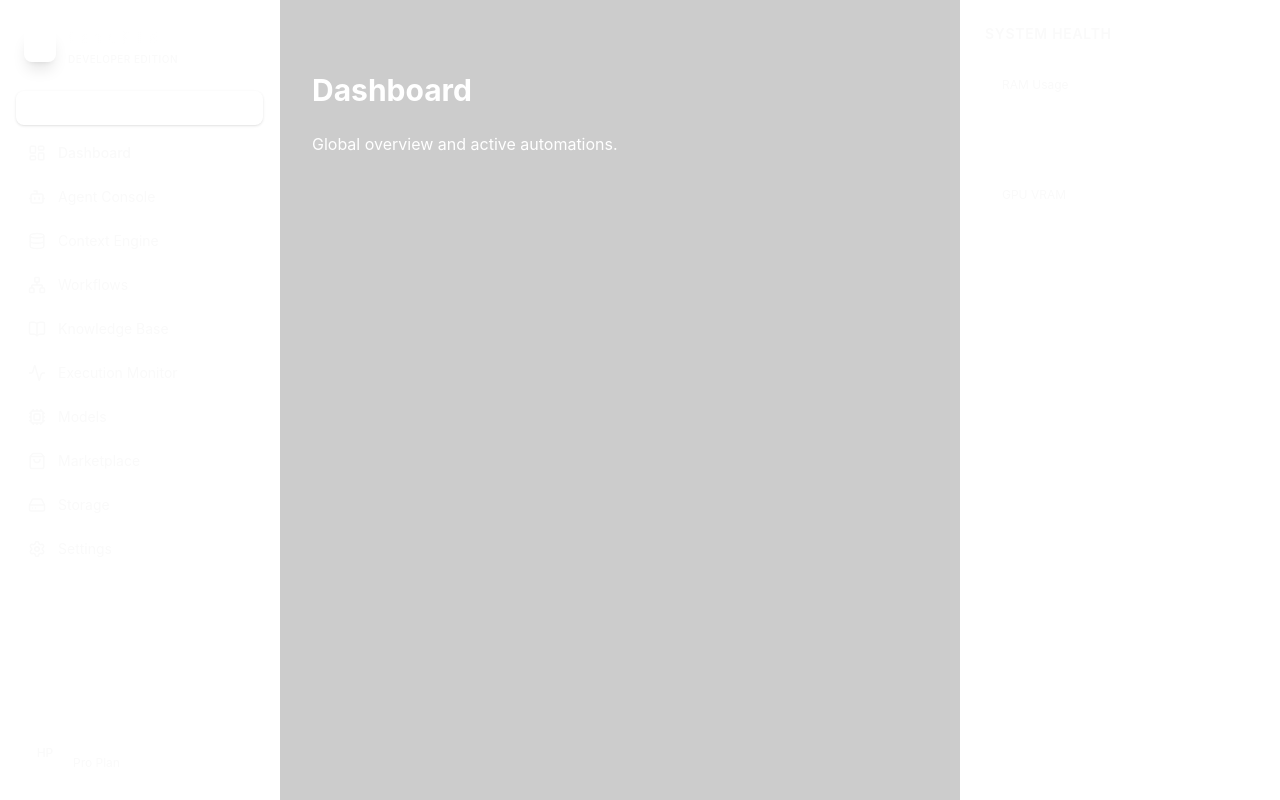
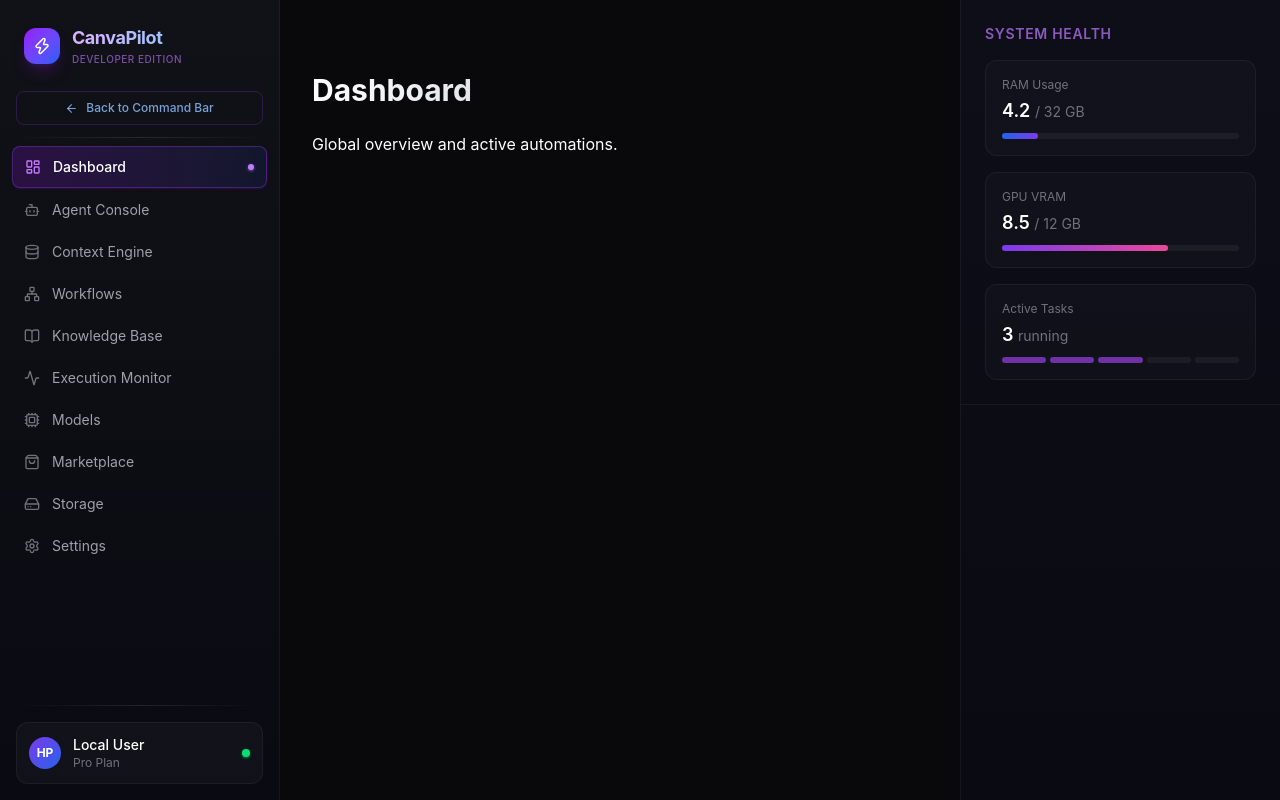
Before and after one commit to waterysocket/canva-pilot, a React (Vite) app in the folder app/: page / in a window 1280 px wide. Both pictures are taken after a click on the button 1186 px from the left and 26 px from the top of the page. Built offline with nearby package versions, Linux system fonts and the light colour scheme.

Commit message:
style: apply grey/black/purple/blue theme across entire dashboard

```diff
--- a/app/dist-electron/main.js
+++ b/app/dist-electron/main.js
@@ -10,7 +10,7 @@ function createCommandBar() {
     const { width, height } = primaryDisplay.workAreaSize;
     commandBarWindow = new BrowserWindow({
         width: 700,
-        height: 80, // Initial small size
+        height: 95, // Initial small size
         x: Math.round(width / 2 - 350),
         y: Math.round(height / 4), // Top center
         frame: false,
@@ -63,6 +63,9 @@ function createDashboard() {
     });
     dashboardWindow.on('closed', () => {
         dashboardWindow = null;
+        if (commandBarWindow) {
+            commandBarWindow.show();
+        }
     });
 }
 app.whenReady().then(() => {
@@ -73,22 +76,24 @@ app.whenReady().then(() => {
                 commandBarWindow.setSize(700, 500, true);
             }
             else {
-                commandBarWindow.setSize(700, 80, true);
+                commandBarWindow.setSize(700, 95, true);
             }
         }
     });
     ipcMain.on('open-dashboard', () => {
         createDashboard();
         if (commandBarWindow) {
+            commandBarWindow.hide();
             commandBarWindow.webContents.send('dashboard-opened');
         }
     });
     ipcMain.on('close-dashboard', () => {
         if (dashboardWindow) {
             dashboardWindow.close();
-            dashboardWindow = null;
+            // the 'closed' event handler will show the command bar
         }
-        if (commandBarWindow) {
+        else if (commandBarWindow) {
+            commandBarWindow.show();
             commandBarWindow.focus();
         }
     });
--- a/app/electron/main.ts
+++ b/app/electron/main.ts
@@ -52,8 +52,8 @@ function createDashboard() {
     backgroundColor: '#09090b', // Force opaque dark background
     titleBarStyle: 'hidden',
     titleBarOverlay: {
-      color: '#09090b',
-      symbolColor: '#74b1be',
+      color: '#111118',
+      symbolColor: '#7c3aed',
       height: 40
     },
     webPreferences: {
--- a/app/src/windows/Dashboard/Sidebar.tsx
+++ b/app/src/windows/Dashboard/Sidebar.tsx
@@ -26,28 +26,34 @@ const navItems = [
 
 export default function Sidebar({ activeView, setActiveView }: SidebarProps) {
   return (
-    <aside className="w-[280px] bg-card/50 border-r border-white/5 flex flex-col h-full z-10 backdrop-blur-xl">
+    <aside className="w-[280px] border-r border-white/5 flex flex-col h-full z-10" style={{ background: 'linear-gradient(180deg, #111118 0%, #0d0d14 50%, #0a0a12 100%)' }}>
+      {/* Logo / Brand */}
       <div className="p-6 flex items-center gap-3" style={{ WebkitAppRegion: 'drag' } as any}>
-        <div className="w-8 h-8 rounded-lg bg-gradient-to-br from-primary to-secondary flex items-center justify-center shadow-lg shadow-primary/20">
+        <div className="w-9 h-9 rounded-xl bg-gradient-to-br from-purple-600 to-blue-600 flex items-center justify-center shadow-lg shadow-purple-900/40">
           <Zap size={18} className="text-white" />
         </div>
         <div>
-          <h1 className="font-bold text-lg tracking-tight bg-clip-text text-transparent bg-gradient-to-r from-white to-white/60">CanvaPilot</h1>
-          <p className="text-[10px] uppercase tracking-wider text-muted-foreground font-medium">Developer Edition</p>
+          <h1 className="font-bold text-lg tracking-tight bg-clip-text text-transparent bg-gradient-to-r from-purple-300 to-blue-300">CanvaPilot</h1>
+          <p className="text-[10px] uppercase tracking-wider text-purple-400/60 font-medium">Developer Edition</p>
         </div>
       </div>
 
-      <div className="px-4 pb-2" style={{ WebkitAppRegion: 'no-drag' } as any}>
+      {/* Back to Chat */}
+      <div className="px-4 pb-3" style={{ WebkitAppRegion: 'no-drag' } as any}>
         <button
           onClick={() => (window as any).electronAPI?.closeDashboard()}
-          className="w-full flex items-center justify-center gap-2 py-2 bg-white/5 hover:bg-white/10 border border-white/10 rounded-lg text-xs font-medium text-white transition-colors shadow-sm"
+          className="w-full flex items-center justify-center gap-2 py-2 rounded-lg text-xs font-medium text-blue-300/80 hover:text-white transition-all border border-purple-500/20 hover:border-purple-500/50 hover:bg-purple-500/10"
         >
-          <ArrowLeft size={14} />
+          <ArrowLeft size={13} />
           Back to Command Bar
         </button>
       </div>
 
-      <nav className="flex-1 px-4 space-y-1 overflow-y-auto pb-4" style={{ WebkitAppRegion: 'no-drag' } as any}>
+      {/* Divider */}
+      <div className="mx-4 mb-2 h-px bg-gradient-to-r from-transparent via-white/10 to-transparent" />
+
+      {/* Nav */}
+      <nav className="flex-1 px-3 space-y-0.5 overflow-y-auto pb-4" style={{ WebkitAppRegion: 'no-drag' } as any}>
         {navItems.map((item) => (
           <button
             key={item.id}
@@ -55,25 +61,36 @@ export default function Sidebar({ activeView, setActiveView }: SidebarProps) {
             className={cn(
               "w-full flex items-center gap-3 px-3 py-2.5 rounded-lg text-sm transition-all duration-200",
               activeView === item.id
-                ? "bg-primary/10 text-primary font-medium"
-                : "text-muted-foreground hover:bg-white/5 hover:text-white"
+                ? "bg-gradient-to-r from-purple-600/20 to-blue-600/10 text-white font-medium border border-purple-500/30 shadow-sm shadow-purple-900/30"
+                : "text-zinc-400 hover:bg-white/5 hover:text-zinc-200"
             )}
           >
-            <item.icon size={18} className={activeView === item.id ? "text-primary" : "text-muted-foreground"} />
+            <item.icon
+              size={16}
+              className={activeView === item.id ? "text-purple-400" : "text-zinc-500"}
+            />
             {item.label}
+            {activeView === item.id && (
+              <div className="ml-auto w-1.5 h-1.5 rounded-full bg-purple-400 shadow-sm shadow-purple-400/50" />
+            )}
           </button>
         ))}
       </nav>
 
-      <div className="p-4 border-t border-white/5" style={{ WebkitAppRegion: 'no-drag' } as any}>
-        <div className="p-3 bg-white/5 rounded-lg border border-white/10 flex items-center gap-3 cursor-pointer hover:bg-white/10 transition-colors">
-          <div className="w-8 h-8 rounded-full bg-secondary/20 flex items-center justify-center">
-            <span className="text-secondary font-medium text-xs">HP</span>
+      {/* Divider */}
+      <div className="mx-4 h-px bg-gradient-to-r from-transparent via-white/10 to-transparent" />
+
+      {/* User */}
+      <div className="p-4" style={{ WebkitAppRegion: 'no-drag' } as any}>
+        <div className="p-3 rounded-xl border border-white/5 hover:border-purple-500/20 flex items-center gap-3 cursor-pointer hover:bg-purple-500/5 transition-all" style={{ background: 'rgba(255,255,255,0.03)' }}>
+          <div className="w-8 h-8 rounded-full flex items-center justify-center" style={{ background: 'linear-gradient(135deg, #7c3aed, #2563eb)' }}>
+            <span className="text-white font-bold text-xs">HP</span>
           </div>
           <div className="flex-1">
             <div className="text-sm font-medium text-white">Local User</div>
-            <div className="text-xs text-muted-foreground">Pro Plan</div>
+            <div className="text-xs text-zinc-500">Pro Plan</div>
           </div>
+          <div className="w-2 h-2 rounded-full bg-green-400 shadow-sm shadow-green-400/50" />
         </div>
       </div>
     </aside>
--- a/app/src/windows/Dashboard/index.tsx
+++ b/app/src/windows/Dashboard/index.tsx
@@ -7,13 +7,13 @@ export default function DashboardWindow() {
   const renderView = () => {
     switch (activeView) {
       case 'dashboard':
-        return <div className="p-8 text-white"><h1 className="text-3xl font-bold text-white mb-6">Dashboard</h1><p className="text-muted-foreground">Global overview and active automations.</p></div>;
+        return <div className="p-8 text-white"><h1 className="text-3xl font-bold bg-clip-text text-transparent bg-gradient-to-r from-white to-gray-400 mb-6">Dashboard</h1><p className="text-muted-foreground">Global overview and active automations.</p></div>;
       case 'agent':
-        return <div className="p-8 text-white"><h1 className="text-3xl font-bold text-primary mb-6">Agent Console</h1><p className="text-muted-foreground">Interact with the agent directly here.</p></div>;
+        return <div className="p-8 text-white"><h1 className="text-3xl font-bold bg-clip-text text-transparent bg-gradient-to-r from-purple-400 to-blue-400 mb-6">Agent Console</h1><p className="text-muted-foreground">Interact with the agent directly here.</p></div>;
       case 'context':
-        return <div className="p-8 text-white"><h1 className="text-3xl font-bold text-secondary mb-6">Context Engine</h1><p className="text-muted-foreground">Manage Canva, Figma, and Notion context packs.</p></div>;
+        return <div className="p-8 text-white"><h1 className="text-3xl font-bold bg-clip-text text-transparent bg-gradient-to-r from-blue-400 to-cyan-400 mb-6">Context Engine</h1><p className="text-muted-foreground">Manage Canva, Figma, and Notion context packs.</p></div>;
       case 'workflows':
-        return <div className="p-8 text-white"><h1 className="text-3xl font-bold text-purple-400 mb-6">Workflows</h1><p className="text-muted-foreground">Node-based visual workflow builder.</p></div>;
+        return <div className="p-8 text-white"><h1 className="text-3xl font-bold bg-clip-text text-transparent bg-gradient-to-r from-purple-500 to-pink-500 mb-6">Workflows</h1><p className="text-muted-foreground">Node-based visual workflow builder.</p></div>;
       case 'knowledge':
         return <div className="p-8 text-white"><h1 className="text-3xl font-bold mb-6">Knowledge Base</h1></div>;
       case 'monitor':
@@ -32,12 +32,12 @@ export default function DashboardWindow() {
   };
 
   return (
-    <div className="flex h-screen w-full bg-background text-foreground overflow-hidden">
+    <div className="flex h-screen w-full bg-[#09090b] bg-[radial-gradient(ellipse_at_top_right,_var(--tw-gradient-stops))] from-purple-900/15 via-[#09090b] to-blue-900/10 text-foreground overflow-hidden">
       {/* Sidebar - 280px */}
       <Sidebar activeView={activeView} setActiveView={setActiveView} />
 
       {/* Main Workspace */}
-      <main className="flex-1 overflow-y-auto relative bg-black/20">
+      <main className="flex-1 overflow-y-auto relative bg-transparent backdrop-blur-[2px]">
         {/* Custom title bar drag region for MacOS/Windows frameless */}
         <div className="absolute top-0 left-0 w-full h-10" style={{ WebkitAppRegion: 'drag' } as any} />
         <div className="pt-10 h-full">
@@ -45,22 +45,36 @@ export default function DashboardWindow() {
         </div>
       </main>
 
-      {/* Context Panel (Collapsible placeholder) */}
-      <aside className="w-80 border-l border-white/5 bg-card/30 p-6 flex flex-col hidden lg:flex">
-        <h3 className="font-semibold text-sm tracking-wider uppercase text-muted-foreground mb-4">System Health</h3>
-        <div className="space-y-4">
-          <div className="p-4 rounded-lg bg-white/5 border border-white/5">
-            <div className="text-xs text-muted-foreground mb-1">RAM Usage</div>
-            <div className="text-lg font-medium text-white">4.2 GB / 32 GB</div>
-            <div className="w-full bg-white/10 rounded-full h-1 mt-2">
-              <div className="bg-secondary h-1 rounded-full" style={{ width: '15%' }} />
+      {/* Context Panel */}
+      <aside className="w-80 border-l border-white/5 flex flex-col hidden lg:flex" style={{ background: 'linear-gradient(180deg, #0e0e18 0%, #0a0a12 100%)' }}>
+        <div className="p-6 border-b border-white/5">
+          <h3 className="font-semibold text-sm tracking-wider uppercase text-purple-400/70 mb-4">System Health</h3>
+          <div className="space-y-4">
+            <div className="p-4 rounded-xl border border-white/5" style={{ background: 'rgba(255,255,255,0.02)' }}>
+              <div className="text-xs text-zinc-500 mb-1">RAM Usage</div>
+              <div className="text-lg font-semibold text-white">4.2 <span className="text-sm font-normal text-zinc-500">/ 32 GB</span></div>
+              <div className="w-full bg-white/5 rounded-full h-1.5 mt-2">
+                <div className="h-1.5 rounded-full" style={{ width: '15%', background: 'linear-gradient(90deg, #2563eb, #7c3aed)' }} />
+              </div>
             </div>
-          </div>
-          <div className="p-4 rounded-lg bg-white/5 border border-white/5">
-            <div className="text-xs text-muted-foreground mb-1">GPU VRAM</div>
-            <div className="text-lg font-medium text-white">8.5 GB / 12 GB</div>
-            <div className="w-full bg-white/10 rounded-full h-1 mt-2">
-              <div className="bg-primary h-1 rounded-full" style={{ width: '70%' }} />
+            <div className="p-4 rounded-xl border border-white/5" style={{ background: 'rgba(255,255,255,0.02)' }}>
+              <div className="text-xs text-zinc-500 mb-1">GPU VRAM</div>
+              <div className="text-lg font-semibold text-white">8.5 <span className="text-sm font-normal text-zinc-500">/ 12 GB</span></div>
+              <div className="w-full bg-white/5 rounded-full h-1.5 mt-2">
+                <div className="h-1.5 rounded-full" style={{ width: '70%', background: 'linear-gradient(90deg, #7c3aed, #ec4899)' }} />
+              </div>
+            </div>
+            <div className="p-4 rounded-xl border border-white/5" style={{ background: 'rgba(255,255,255,0.02)' }}>
+              <div className="text-xs text-zinc-500 mb-1">Active Tasks</div>
+              <div className="text-lg font-semibold text-white">3 <span className="text-sm font-normal text-zinc-500">running</span></div>
+              <div className="mt-2 flex gap-1">
+                {[1,2,3].map(i => (
+                  <div key={i} className="flex-1 h-1.5 rounded-full bg-purple-500/60" />
+                ))}
+                {[1,2].map(i => (
+                  <div key={i} className="flex-1 h-1.5 rounded-full bg-white/5" />
+                ))}
+              </div>
             </div>
           </div>
         </div>
```
